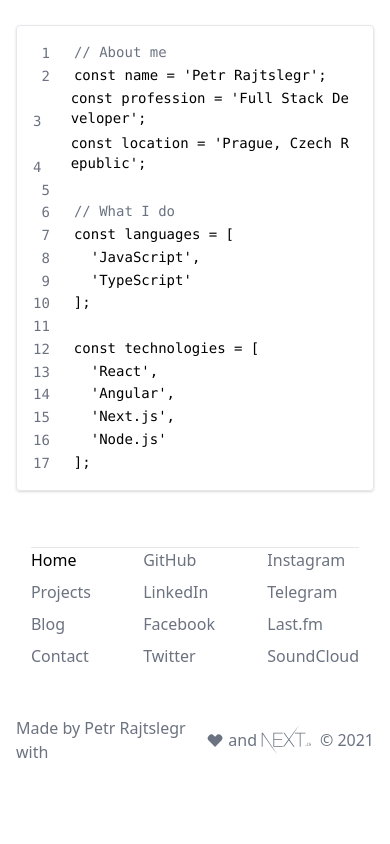
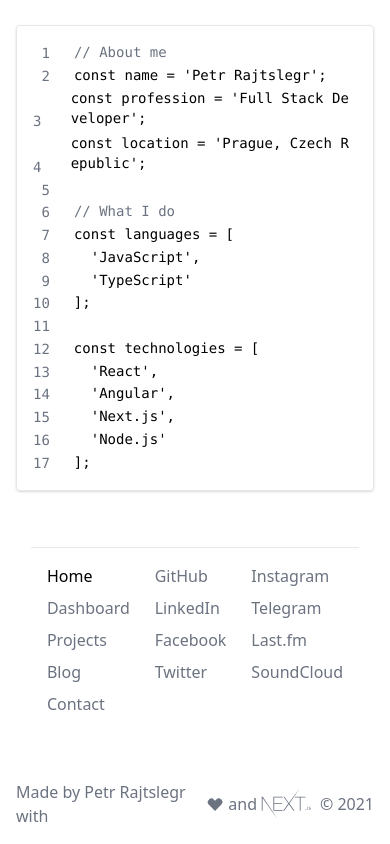
Before and after one commit to rajtslegr/rajtslegr.dev, a Next.js app: page / in a window 390 px wide. Shown: the part 455-1299 px from the top of the page. Before the commit the page ends 1235 px from the top, so only its background shows below. Built offline with nearby package versions, Linux system fonts and the light colour scheme; what @tailwindcss/typography would draw is missing.

Commit message:
footer padding

```diff
--- a/src/components/Footer.tsx
+++ b/src/components/Footer.tsx
@@ -37,10 +37,11 @@ const Footer: React.FC = () => {
 
   return (
     <div className="flex flex-col items-center w-full p-4 space-y-12 lg:pb-12">
-      <div className="flex flex-col w-11/12 border-t border-gray-200 sm:w-3/4 sm:p-6 md:w-1/2">
+      <div className="flex flex-col w-11/12 p-4 border-t border-gray-200 sm:w-3/4 sm:p-6 md:w-1/2">
         <div className="flex flex-row justify-between md:justify-evenly">
           <div className="flex flex-col space-y-2">
             <NavLink href="/">Home</NavLink>
+            <NavLink href="/dashboard">Dashboard</NavLink>
             <NavLink href="/projects">Projects</NavLink>
             <NavLink href="/blog">Blog</NavLink>
             <NavLink href="/contact">Contact</NavLink>
```
